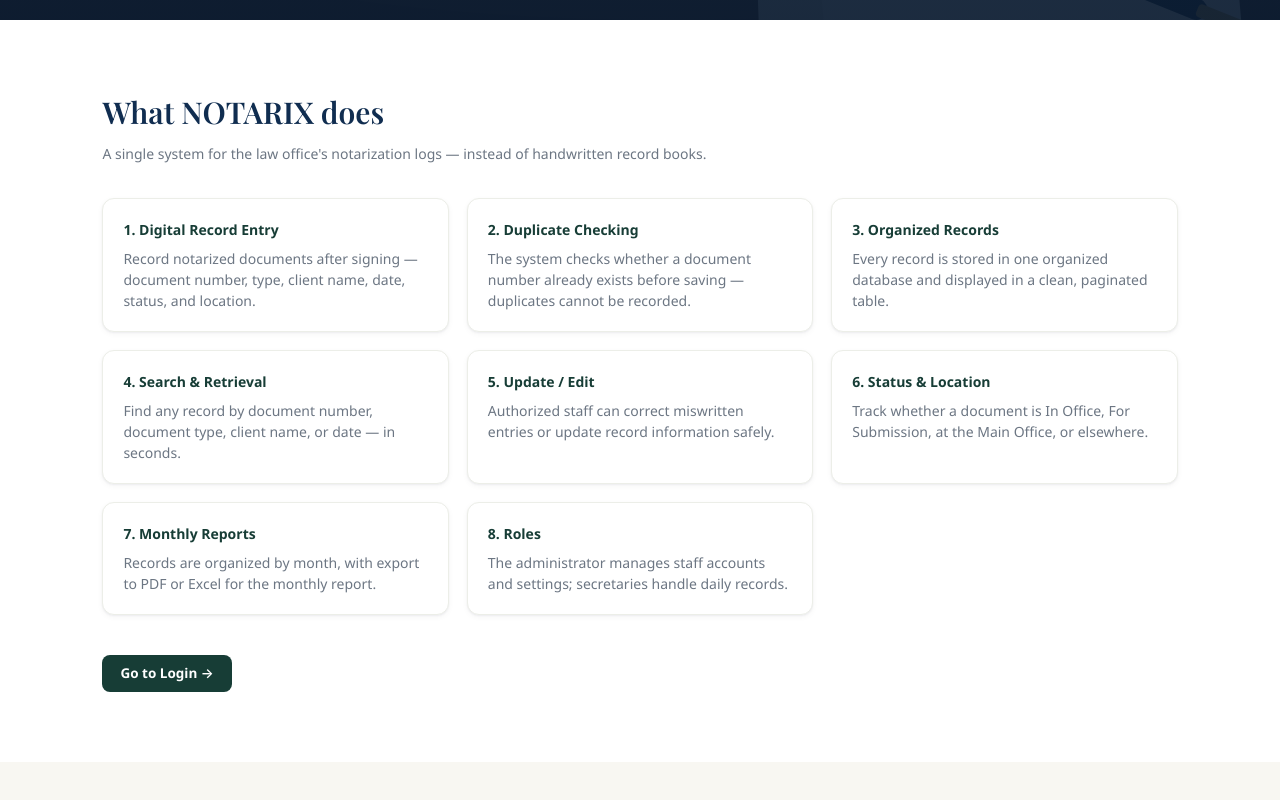
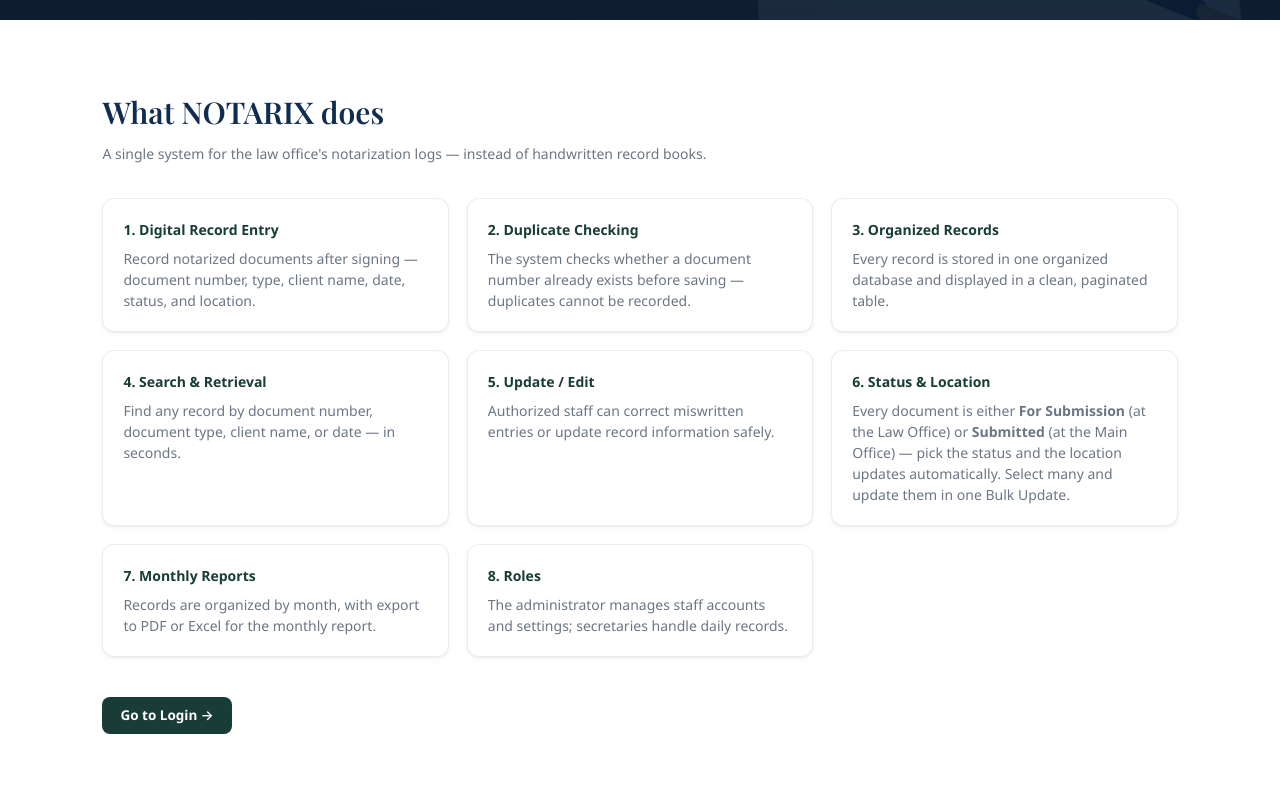
Before and after one commit to Laksu7/notarix, a website: page public/index.html in a window 1280 px wide. Shown: the part 716-1516 px from the top of the page. Before the commit the page ends 1478 px from the top, so only its background shows below. Drawn offline with nearby package versions, Linux system fonts and the light colour scheme.

Commit message:
Landing page: describe the two-status workflow (For Submission/Submitted) instead of legacy statuses

```diff
--- a/public/index.html
+++ b/public/index.html
@@ -32,7 +32,7 @@
     <div class="card"><b style="color:var(--green-800)">3. Organized Records</b><p style="color:var(--muted);margin-top:8px">Every record is stored in one organized database and displayed in a clean, paginated table.</p></div>
     <div class="card"><b style="color:var(--green-800)">4. Search &amp; Retrieval</b><p style="color:var(--muted);margin-top:8px">Find any record by document number, document type, client name, or date — in seconds.</p></div>
     <div class="card"><b style="color:var(--green-800)">5. Update / Edit</b><p style="color:var(--muted);margin-top:8px">Authorized staff can correct miswritten entries or update record information safely.</p></div>
-    <div class="card"><b style="color:var(--green-800)">6. Status &amp; Location</b><p style="color:var(--muted);margin-top:8px">Track whether a document is In Office, For Submission, at the Main Office, or elsewhere.</p></div>
+    <div class="card"><b style="color:var(--green-800)">6. Status &amp; Location</b><p style="color:var(--muted);margin-top:8px">Every document is either <b>For Submission</b> (at the Law Office) or <b>Submitted</b> (at the Main Office) — pick the status and the location updates automatically. Select many and update them in one Bulk Update.</p></div>
     <div class="card"><b style="color:var(--green-800)">7. Monthly Reports</b><p style="color:var(--muted);margin-top:8px">Records are organized by month, with export to PDF or Excel for the monthly report.</p></div>
     <div class="card"><b style="color:var(--green-800)">8. Roles</b><p style="color:var(--muted);margin-top:8px">The administrator manages staff accounts and settings; secretaries handle daily records.</p></div>
   </div>
```
